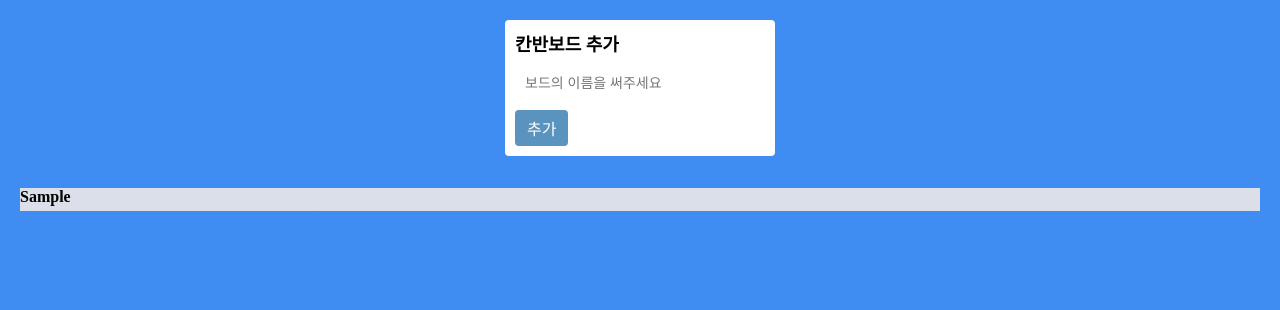
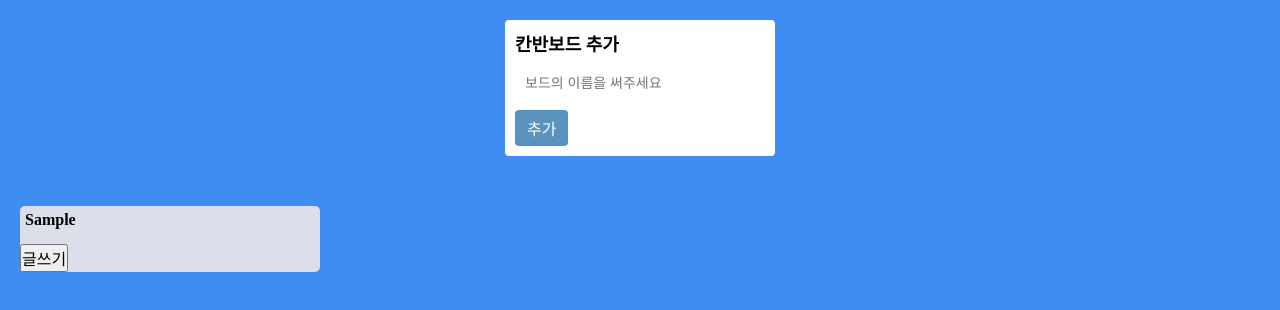
Before and after one commit to nJae94/trello, a React (Create React App) app: page / in a window 1280 px wide. Both pictures are taken after typing "Sample" into the empty fields and a click on the button "추가". Shown: the top 310 px of the page. Built offline with nearby package versions, Linux system fonts and the light colour scheme.

Commit message:
보드 안에 카드 추가

```diff
--- a/src/components/Board/index.tsx
+++ b/src/components/Board/index.tsx
@@ -1,6 +1,9 @@
+import { useCallback, useState } from 'react';
 import { Draggable, Droppable } from 'react-beautiful-dnd';
-import { useRecoilValue } from 'recoil';
+import { useRecoilState } from 'recoil';
+import { useForm } from 'react-hook-form';
 import { boardState } from '../../atom/Board';
+import Card from '../Card';
 import * as Styles from './styles';
 
 interface BoardProps {
@@ -8,8 +11,37 @@ interface BoardProps {
   index: number;
 }
 
+interface FormData {
+  content: string;
+}
+
 const Board = ({ title, index }: BoardProps) => {
-  const board = useRecoilValue(boardState);
+  const [board, setBoard] = useRecoilState(boardState);
+  const [isOpen, setIsOpen] = useState(false);
+  const { register, handleSubmit, setValue } = useForm<FormData>();
+
+  const onClickOpen = useCallback(() => {
+    setIsOpen((prev) => !prev);
+  }, []);
+
+  const onSubmit = useCallback(
+    (data: FormData) => {
+      const { content } = data;
+
+      if (content.length === 0) {
+        return;
+      }
+
+      const contentArr = [...board[title]];
+      const id = Date.now();
+
+      contentArr.push({ id, text: content });
+
+      setBoard((prev) => ({ ...prev, [title]: contentArr }));
+      setValue('content', '');
+    },
+    [board, setBoard, setValue, title],
+  );
   return (
     <Draggable key={title} draggableId={title} index={index}>
       {(b) => (
@@ -19,11 +51,23 @@ const Board = ({ title, index }: BoardProps) => {
             {(provider) => (
               <Styles.Content ref={provider.innerRef} {...provider.droppableProps}>
                 {board[title].map((item) => {
-                  return <div>{item}</div>;
+                  return <Card key={index} board={item} index={index} />;
                 })}
+                <li>{provider.placeholder}</li>
               </Styles.Content>
             )}
           </Droppable>
+          {isOpen ? (
+            <Styles.Form onSubmit={handleSubmit(onSubmit)}>
+              <textarea placeholder="입력" {...register('content')} />
+              <Styles.ButtonWap>
+                <button>추가</button>
+                <button>취소</button>
+              </Styles.ButtonWap>
+            </Styles.Form>
+          ) : (
+            <button onClick={onClickOpen}>글쓰기</button>
+          )}
         </Styles.Wrapper>
       )}
     </Draggable>
--- a/src/components/Board/styles.ts
+++ b/src/components/Board/styles.ts
@@ -5,14 +5,34 @@ export const Wrapper = styled.div`
   width: 300px;
   background-color: ${boardColor};
   border-radius: 5px;
+  margin-right: 20px;
+  min-height: min-content;
 `;
 
-export const Title = styled.h2``;
+export const Title = styled.h2`
+  padding: 5px;
+  margin-bottom: 5px;
+  font-weight: bold;
+`;
 
 export const Content = styled.ul`
   min-height: 5px;
   li {
     background-color: #636e72;
     border-radius: 5px;
+    list-style: none;
   }
 `;
+
+export const Form = styled.form`
+  display: flex;
+  flex-direction: column;
+  align-items: center;
+`;
+
+export const ButtonWap = styled.div`
+  display: flex;
+  justify-content: center;
+  align-items: center;
+  width: 100%;
+`;
--- /dev/null
+++ b/src/components/Card/index.tsx
@@ -0,0 +1,33 @@
+import styled from '@emotion/styled';
+import { Draggable } from 'react-beautiful-dnd';
+import { BoardAtom } from '../../atom/Board';
+
+interface CardProps {
+  index: number;
+  board: BoardAtom;
+}
+
+const Card = ({ index, board }: CardProps) => {
+  return (
+    <li>
+      <Draggable draggableId={`${board.id}`} index={index} key={board.id}>
+        {(p) => (
+          <Wrapper ref={p.innerRef} {...p.dragHandleProps} {...p.draggableProps}>
+            <div>{board.text}</div>
+          </Wrapper>
+        )}
+      </Draggable>
+    </li>
+  );
+};
+
+export default Card;
+
+const Wrapper = styled.div`
+  width: 100%;
+  background-color: gray;
+  margin-bottom: 3rem;
+  padding: 10px;
+  border-radius: 4px;
+  font-size: 14px;
+`;
--- a/src/components/List/styles.ts
+++ b/src/components/List/styles.ts
@@ -1,27 +1,8 @@
 import styled from '@emotion/styled';
-import { boardColor } from '../../styles/colors';
 
-export const Main = styled.main`
+export const BoardWrapper = styled.ul`
   width: min-content;
   display: flex;
   justify-content: flex-start;
   margin-top: 50px;
 `;
-
-export const Wrapper = styled.div`
-  display: flex;
-  max-width: 480px;
-  width: 100%;
-  margin: 0 auto;
-  justify-content: center;
-  align-items: center;
-  height: 100vh;
-`;
-
-export const BoardWrapper = styled.ul`
-  background-color: ${boardColor};
-`;
-
-export const Card = styled.li`
-  background-color: white;
-`;
```
